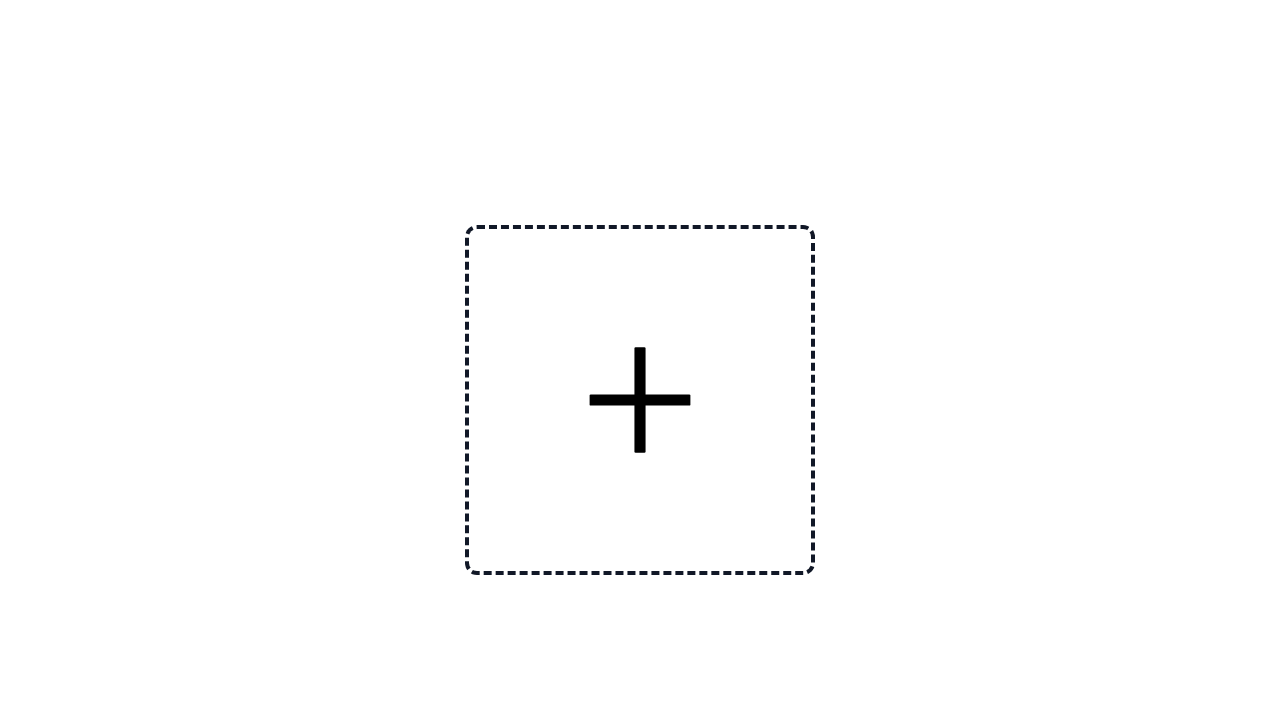
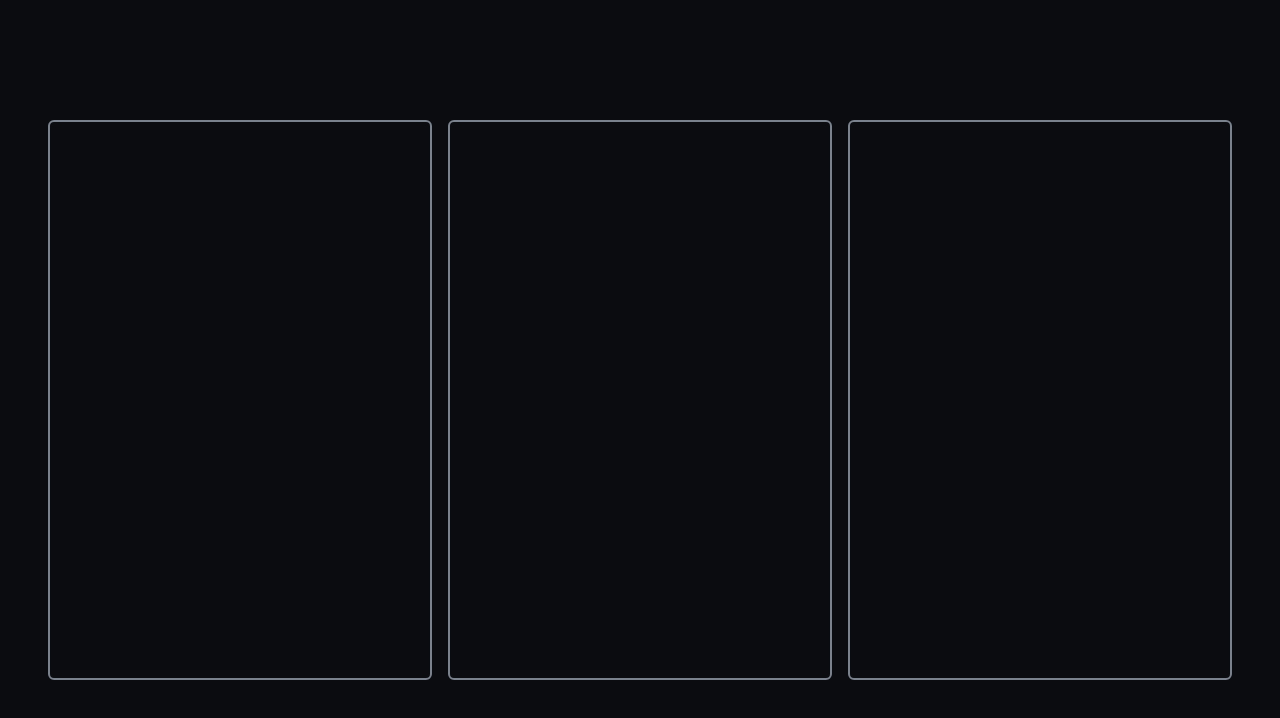
Before and after one commit to maazshakeel/todo-list, a Next.js app: page / in a window 1280 px wide. Both pictures are taken after a click on the button 640 px from the left and 400 px from the top of the page. Shown: the top 718 px of the page. Built offline with nearby package versions, Linux system fonts and the light colour scheme.

Commit message:
feat(board): add 3 boards - todos, progress, done

```diff
--- /dev/null
+++ b/app/_components/Board.tsx
@@ -0,0 +1,11 @@
+"use client";
+
+export default function Board() {
+  return (
+    <div className="flex flex-row gap-4">
+      <div className="h-[35rem] w-96 border-[2px] border-[#7a828e] rounded-md border-solid"></div>
+      <div className="h-[35rem] w-96 border-[2px] border-[#7a828e] rounded-md border-solid"></div>
+      <div className="h-[35rem] w-96 border-[2px] border-[#7a828e] rounded-md border-solid"></div>
+    </div>
+  );
+}
--- a/app/page.tsx
+++ b/app/page.tsx
@@ -1,16 +1,24 @@
 "use client";
 
+import { useState } from "react";
 import { AiOutlinePlus } from "react-icons/ai";
+import Board from "./_components/Board";
 
 export default function Home() {
+  const [showBoard, setShowBoard] = useState<boolean>(false);
+
   return (
-    <main className="flex min-h-screen w-screen items-center justify-center">
-      <button
-        className="border-dashed border-4 border-gray-900 p-24 rounded-xl"
-        onClick={() => alert("clicked!")}
-      >
-        <AiOutlinePlus size={150} color={"#000"} />
-      </button>
+    <main className="flex min-h-screen w-screen items-center justify-center bg-[#0a0c10]">
+      {!showBoard ? (
+        <button
+          className="border-dashed border-4 border-gray-900 p-24 rounded-xl"
+          onClick={() => setShowBoard(true)}
+        >
+          <AiOutlinePlus size={150} color={"#000"} />
+        </button>
+      ) : (
+        <Board />
+      )}
     </main>
   );
 }
```
